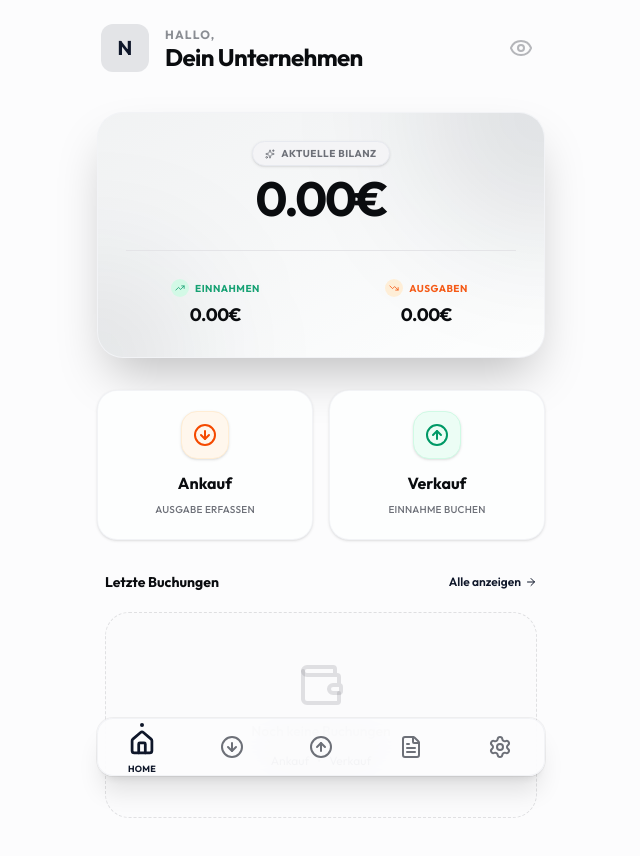
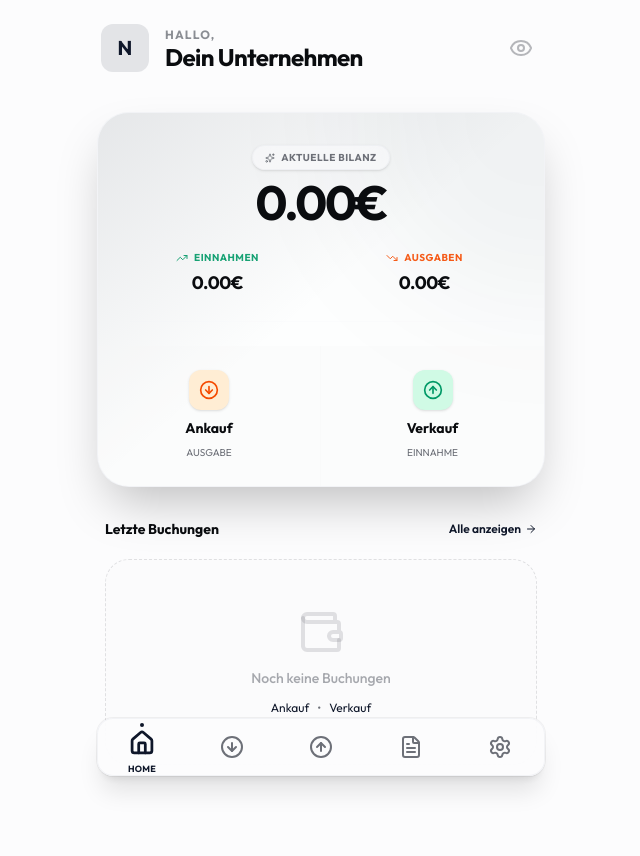
Before and after one commit to LauraEk/nero-app_2026, a React (Vite) app: page / in a window 1280 px wide. Shown: the top 856 px of the page, without its empty margins (319-959 px from the left). Built offline with nearby package versions, Linux system fonts and the light colour scheme.

Commit message:
Unify dashboard into single gradient block

```diff
--- a/src/pages/DashboardPage.tsx
+++ b/src/pages/DashboardPage.tsx
@@ -65,24 +65,21 @@ export default function DashboardPage() {
                 </button>
             </div>
 
-            {/* Hero Card - Theme Aware Banking Style */}
-            <div className="relative group animate-slide-up" style={{ animationDelay: '100ms' }}>
-                {/* Glow Effect */}
-                <div className="absolute -inset-0.5 bg-gradient-to-br from-zinc-500/20 to-zinc-600/20 rounded-[28px] blur opacity-75 hidden dark:block dark:opacity-50"></div>
+            {/* UNIFIED HERO BLOCK - Balance + Actions */}
+            <div className="relative group animate-slide-up rounded-[32px] overflow-hidden shadow-2xl border border-border/50 bg-card" style={{ animationDelay: '100ms' }}>
 
-                {/* Card Container */}
-                <div className="relative rounded-[26px] overflow-hidden p-7 shadow-2xl transition-all duration-300
-                    bg-card text-card-foreground border border-border/50"
-                >
-                    {/* Card Background Pattern (Adaptive - Dynamic Primary) */}
-                    <div className="absolute top-0 right-0 w-64 h-64 bg-primary/10 rounded-full blur-3xl -translate-y-1/2 translate-x-1/2 pointer-events-none" />
-                    <div className="absolute bottom-0 left-0 w-48 h-48 bg-primary/10 rounded-full blur-3xl translate-y-1/2 -translate-x-1/2 pointer-events-none" />
-                    <div className="absolute inset-0 bg-gradient-to-br from-primary/5 to-transparent pointer-events-none" />
+                {/* Shared Background Gradient across the whole block */}
+                <div className="absolute inset-0 bg-gradient-to-br from-primary/10 via-transparent to-transparent pointer-events-none" />
+                <div className="absolute top-0 right-0 w-96 h-96 bg-primary/5 rounded-full blur-3xl -translate-y-1/2 translate-x-1/2 pointer-events-none" />
 
-                    <div className="relative z-10 flex flex-col text-center space-y-7">
-                        <div className="space-y-2 w-full flex flex-col items-center border-b border-zinc-200 dark:border-white/10 pb-7">
+                {/* Content Container */}
+                <div className="relative z-10 flex flex-col">
+
+                    {/* TOP SECTION: BALANCE */}
+                    <div className="p-8 pb-6 flex flex-col items-center text-center space-y-6">
+                        <div className="space-y-2 w-full flex flex-col items-center">
                             <span className="inline-flex items-center gap-1.5 px-3 py-1 rounded-full text-[10px] font-bold tracking-wider uppercase backdrop-blur-md border
-                                bg-muted text-muted-foreground border-border shadow-sm"
+                                bg-background/50 text-muted-foreground border-border/50 shadow-sm"
                             >
                                 <Sparkles size={10} className="text-muted-foreground" /> Aktuelle Bilanz
                             </span>
@@ -91,12 +88,11 @@ export default function DashboardPage() {
                             </h2>
                         </div>
 
-                        {/* Stats Row */}
-                        <div className="grid grid-cols-2 w-full gap-8">
+                        {/* Stats Row (Income/Expense) */}
+                        <div className="grid grid-cols-2 w-full gap-8 border-b border-border/10 pb-6">
                             <div className="text-center space-y-1">
                                 <div className="flex items-center justify-center gap-1.5 text-emerald-600 dark:text-emerald-400 text-[10px] font-bold uppercase tracking-wider opacity-90">
-                                    <div className="p-1 bg-emerald-100 dark:bg-emerald-500/20 rounded-full"><TrendingUp size={10} /></div>
-                                    Einnahmen
+                                    <TrendingUp size={12} /> Einnahmen
                                 </div>
                                 <p className={`text-lg font-bold tracking-tight ${hideValues ? 'blur-sm select-none opacity-50' : ''}`}>
                                     {hideValues ? '1234' : <CountUp end={totalSales} suffix="€" />}
@@ -104,8 +100,7 @@ export default function DashboardPage() {
                             </div>
                             <div className="text-center space-y-1">
                                 <div className="flex items-center justify-center gap-1.5 text-orange-600 dark:text-orange-400 text-[10px] font-bold uppercase tracking-wider opacity-90">
-                                    <div className="p-1 bg-orange-100 dark:bg-orange-500/20 rounded-full"><TrendingDown size={10} /></div>
-                                    Ausgaben
+                                    <TrendingDown size={12} /> Ausgaben
                                 </div>
                                 <p className={`text-lg font-bold tracking-tight ${hideValues ? 'blur-sm select-none opacity-50' : ''}`}>
                                     {hideValues ? '1234' : <CountUp end={totalPurchases} suffix="€" />}
@@ -113,40 +108,37 @@ export default function DashboardPage() {
                             </div>
                         </div>
                     </div>
-                </div>
-            </div>
 
-            {/* Quick Actions - Modern Blocks */}
-            <div className="grid grid-cols-2 gap-4 animate-slide-up" style={{ animationDelay: '200ms' }}>
+                    {/* BOTTOM SECTION: ACTIONS (Integrated) */}
+                    <div className="grid grid-cols-2 bg-muted/30 divide-x divide-border/10">
                         <Link
                             to="/ankauf"
-                    className="relative overflow-hidden flex flex-col items-center justify-center gap-3 p-5 rounded-[20px] bg-card border border-border/50 shadow-sm hover:shadow-xl hover:-translate-y-1 transition-all duration-300 group
-                        hover:border-orange-200 dark:hover:border-orange-500/30"
+                            className="group relative flex flex-col items-center justify-center gap-2 p-6 hover:bg-orange-500/5 transition-colors active:scale-[0.98] duration-200"
                         >
-                    <div className="absolute inset-0 bg-gradient-to-br from-orange-500/5 to-transparent opacity-0 group-hover:opacity-100 transition-opacity" />
-                    <div className="w-12 h-12 rounded-2xl bg-orange-50 text-orange-600 dark:bg-orange-500/20 dark:text-orange-400 flex items-center justify-center group-hover:scale-110 transition-transform duration-300 shadow-sm border border-orange-100 dark:border-transparent">
-                        <ArrowDownCircle size={24} />
+                            <div className="w-10 h-10 rounded-xl bg-orange-100 dark:bg-orange-500/20 text-orange-600 dark:text-orange-400 flex items-center justify-center group-hover:scale-110 transition-transform shadow-sm">
+                                <ArrowDownCircle size={20} />
                             </div>
-                    <div className="text-center relative z-10">
-                        <span className="block font-bold text-base text-foreground">Ankauf</span>
-                        <span className="text-[10px] text-muted-foreground font-medium uppercase tracking-wide group-hover:text-orange-600/80 dark:group-hover:text-orange-400/80 transition-colors">Ausgabe erfassen</span>
+                            <div className="text-center">
+                                <span className="block font-bold text-sm">Ankauf</span>
+                                <span className="text-[10px] text-muted-foreground uppercase">Ausgabe</span>
                             </div>
                         </Link>
 
                         <Link
                             to="/verkauf"
-                    className="relative overflow-hidden flex flex-col items-center justify-center gap-3 p-5 rounded-[20px] bg-card border border-border/50 shadow-sm hover:shadow-xl hover:-translate-y-1 transition-all duration-300 group
-                        hover:border-emerald-200 dark:hover:border-emerald-500/30"
+                            className="group relative flex flex-col items-center justify-center gap-2 p-6 hover:bg-emerald-500/5 transition-colors active:scale-[0.98] duration-200"
                         >
-                    <div className="absolute inset-0 bg-gradient-to-br from-emerald-500/5 to-transparent opacity-0 group-hover:opacity-100 transition-opacity" />
-                    <div className="w-12 h-12 rounded-2xl bg-emerald-50 text-emerald-600 dark:bg-emerald-500/20 dark:text-emerald-400 flex items-center justify-center group-hover:scale-110 transition-transform duration-300 shadow-sm border border-emerald-100 dark:border-transparent">
-                        <ArrowUpCircle size={24} />
+                            <div className="w-10 h-10 rounded-xl bg-emerald-100 dark:bg-emerald-500/20 text-emerald-600 dark:text-emerald-400 flex items-center justify-center group-hover:scale-110 transition-transform shadow-sm">
+                                <ArrowUpCircle size={20} />
                             </div>
-                    <div className="text-center relative z-10">
-                        <span className="block font-bold text-base text-foreground">Verkauf</span>
-                        <span className="text-[10px] text-muted-foreground font-medium uppercase tracking-wide group-hover:text-emerald-600/80 dark:group-hover:text-emerald-400/80 transition-colors">Einnahme buchen</span>
+                            <div className="text-center">
+                                <span className="block font-bold text-sm">Verkauf</span>
+                                <span className="text-[10px] text-muted-foreground uppercase">Einnahme</span>
                             </div>
                         </Link>
+                    </div>
+
+                </div>
             </div>
 
             {/* Recent Activity */}
```
Lines whose indentation alone changed are shown as unchanged.
